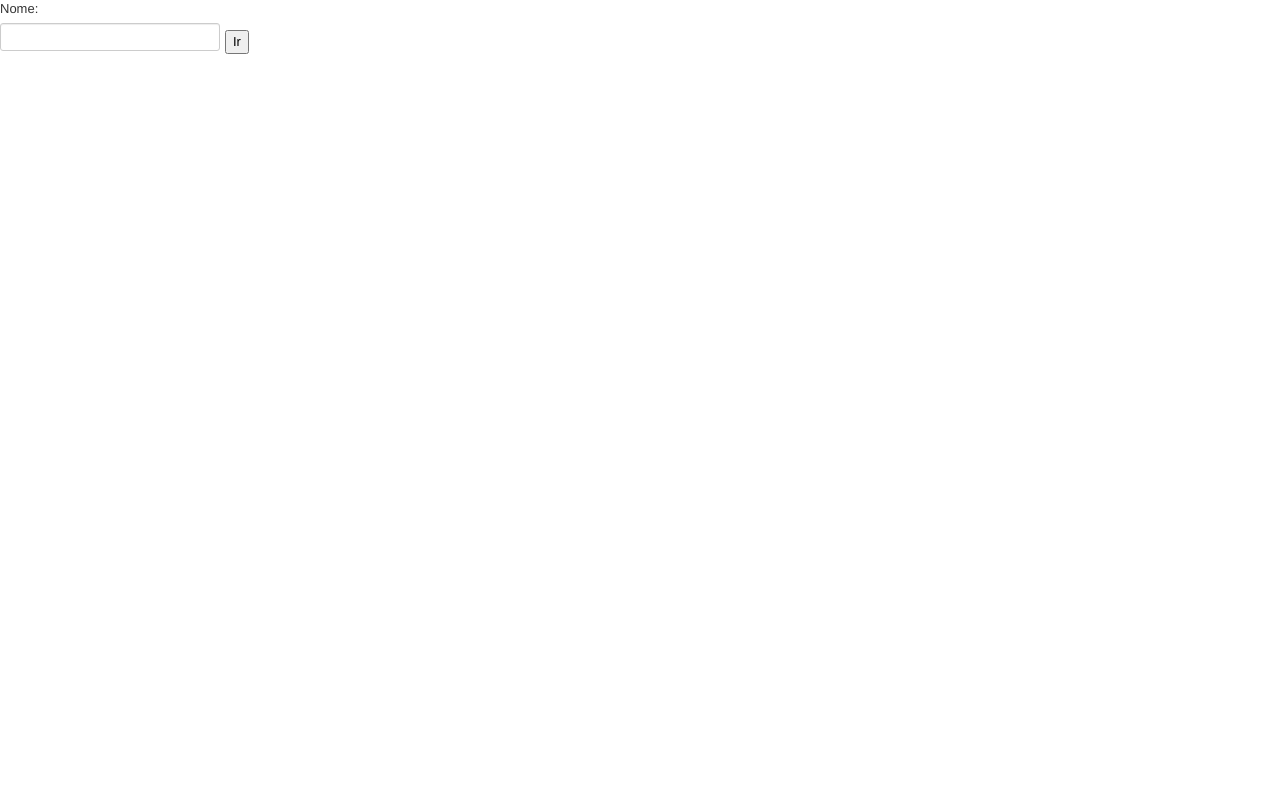
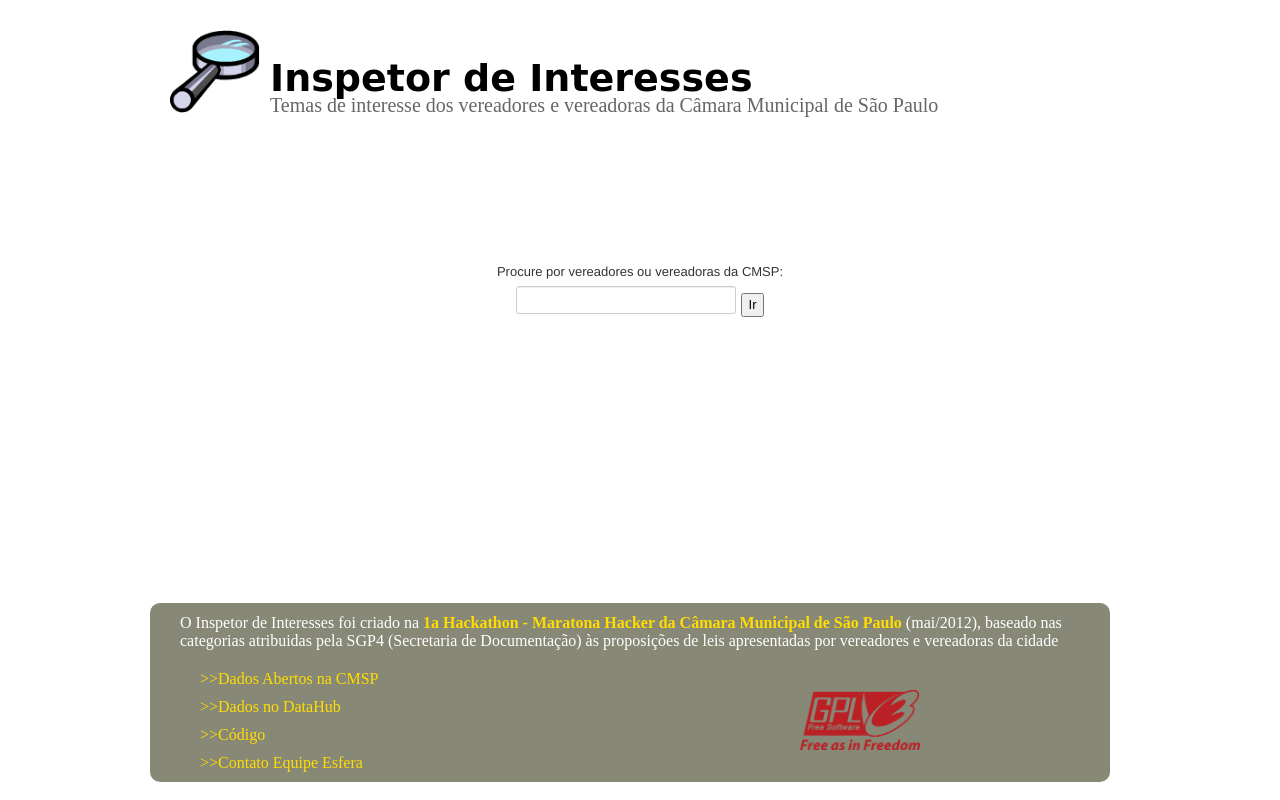
Before and after one commit to danielabsilva/inspetor-interesses-cmsp, a plain HTML site: page index.html in a window 1280 px wide. Drawn offline with Linux system fonts and the light colour scheme; a web font is replaced by a local one.

Commit message:
css da home

```diff
--- a/css/estilo.css
+++ b/css/estilo.css
@@ -121,9 +121,16 @@ body p{
 }
 
 #footer img {
-    margin-top: 35px;
+    margin-top: 30px;
     margin-left: 150px;
     width: 120px;
+}
+
+.demo {
+    height: 200px;
+    text-align: center;
+    margin-top: 140px;
+    margin-bottom: 140px;
 }
 
 .soft {
--- a/index.html
+++ b/index.html
@@ -15,6 +15,7 @@
 </head>
 
 <body>
+
 <script>
 	$(function() {
     $("#vereadores" ).autocomplete({
@@ -58,19 +59,40 @@
 });
 	</script>
 
-
+<div class="container">
+    <div id="header" class="row">
+        <div class="span12">
+            <img src="img/logo.gif" alt="Lupa"/>
+            <h1>Inspetor de Interesses</h1>
+            <p>Temas de interesse dos vereadores e vereadoras da Câmara Municipal de São Paulo</p>
+        </div>
+    </div>
 
     <div class="demo">
-
     <div class="ui-widget">
         <form id="busca_vereador" action="./vereador.html" method="get">
-    <label for="vereadores">Nome: </label>
+        <label for="vereadores">Procure por vereadores ou vereadoras da CMSP: </label>
         <input id="vereadores" name="vereador">
         <button type="submit" value="Ir">Ir</button>
      </form>
     </div>
+    </div>
 
-</div><!-- End demo -->
+    <div id="footer" class="row">
+        <div class="span12">
+            <p>O Inspetor de Interesses foi criado na <a href="http://www.camara.sp.gov.br/hackathon"><strong>1a Hackathon - Maratona Hacker da Câmara Municipal de São Paulo</strong></a> (mai/2012), baseado nas categorias atribuidas pela SGP4 (Secretaria de Documentação) às proposições de leis apresentadas por vereadores e vereadoras da cidade</p>
+            <span class="span6">
+                <p><a href="http://www.camara.sp.gov.br/index.php?option=com_content&view=article&id=10008:detalhes-tramitacao-projetos-dados-abertos&catid=119">>>Dados Abertos na CMSP</a></p>
+                <p><a href="http://datahub.io/en/dataset/3a4af6ce-513e-43a6-a03c-1b31ba18987b/resource/2ae8957f-a6a8-405e-95ea-a64e908da1ff">>>Dados no DataHub</a></p>
+                <p><a href="https://github.com/danielabsilva/inspetor-interesses-cmsp">>>Código</a></p>
+                <p><a href= "mailto:contato@esfera.mobi">>>Contato Equipe Esfera</a></p>
+            </span>
+            <span class="span6"></span>
+            <img src="img/gpl.png" />
+            </span>
+        </div>
+    </div>
+</div>
 
 
 
```
Also changed, not shown: vereador.html (+5 -3 lines). Lines whose indentation alone changed are shown as unchanged.
